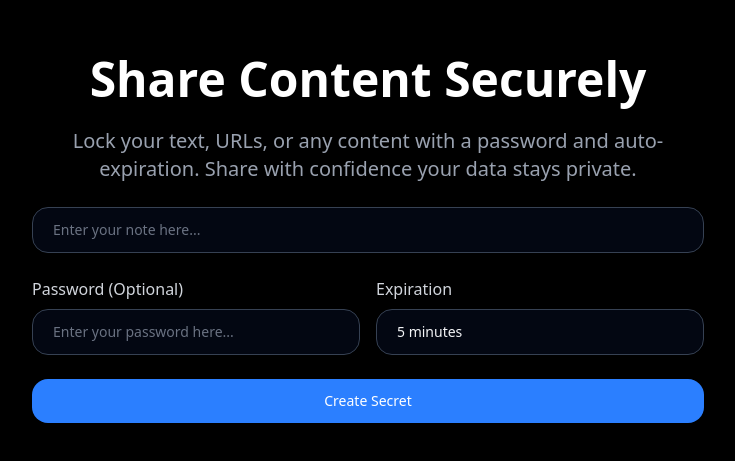
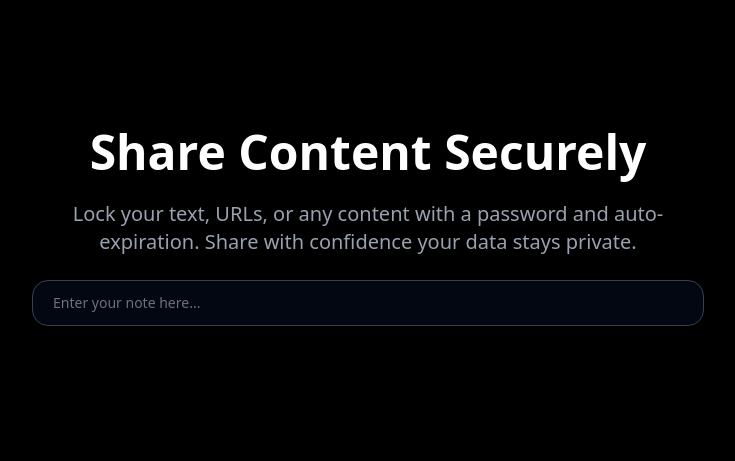
Before and after one commit to Izume01/Reliq, a Next.js app: page / in a window 1280 px wide. Shown: the part 161-622 px from the top of the page, without its empty margins (272-1007 px from the left). Built offline with nearby package versions, Linux system fonts and the light colour scheme.

Commit message:
adding the secret options

```diff
--- a/src/app/page.tsx
+++ b/src/app/page.tsx
@@ -16,7 +16,6 @@ export default function Home() {
                 </p>
                 <NoteInput/>
                 <OptionSecret/>
-                <SecretButton/>
 
             </div>
         </div>
--- a/src/app/s/[...slug]/page.tsx
+++ b/src/app/s/[...slug]/page.tsx
@@ -3,7 +3,6 @@ import React from 'react'
 const slugPage = async ({params} : {params : Promise<{slug : string}>}) => {
 
   const {slug} = await params
-
   return (
     <div>
 
--- a/src/components/common/OptionSecret.tsx
+++ b/src/components/common/OptionSecret.tsx
@@ -2,6 +2,7 @@
 import React, { useState, useEffect } from "react";
 import useSecret from "@/lib/store/secret";
 import { Input } from "@/components/base/Input";
+import SecretButton from "@/components/common/SecretButton";
 
 const OptionSecret = () => {
     const { timetolive, setTimetolive, password, setPassword, notes } = useSecret();
@@ -15,6 +16,9 @@ const OptionSecret = () => {
 
     return (
         <div className="w-full">
+            {
+                isOpen && (
+                    <>
                         <div className="flex flex-row gap-4">
                             {/* Password */}
                             <div className="flex flex-1 flex-col gap-2">
@@ -26,8 +30,7 @@ const OptionSecret = () => {
                                     id="password"
                                     placeholder="Enter your password here..."
                                     value={password as string}
-                        onChange={(e) => setPassword(e.target.value)}
-                    />
+                                    onChange={(e) => setPassword(e.target.value)}/>
                             </div>
 
                             {/* Time to Live */}
@@ -41,6 +44,7 @@ const OptionSecret = () => {
                                     onChange={(e) => setTimetolive(Number(e.target.value))}
                                     className="w-full px-5 py-3 text-sm border border-gray-700 bg-gray-950 text-gray-100 placeholder-gray-500 rounded-2xl shadow-sm focus:outline-none focus:ring-2 focus:ring-blue-500 focus:border-blue-500 transition duration-200 appearance-none"
                                 >
+                                    <option value={0}>Select Time to Live</option>
                                     <option value={300}>5 minutes</option>
                                     <option value={600}>10 minutes</option>
                                     <option value={1800}>30 minutes</option>
@@ -48,6 +52,11 @@ const OptionSecret = () => {
 
                             </div>
                         </div>
+                        <SecretButton/></>
+                )
+            }
+
+
         </div>
     );
 };
--- a/src/components/common/SecretButton.tsx
+++ b/src/components/common/SecretButton.tsx
@@ -10,6 +10,8 @@ const SecretButton = () => {
   const [errorMessage, setErrorMessage] = useState("");
   const [isSuccess, setIsSuccess] = useState(false);
   const [data, setData] = useState(null);
+
+
 
   const handleCreateSecret = async () => {
     setIsLoading(true);
@@ -74,7 +76,7 @@ const SecretButton = () => {
 
   return (
     <button
-      className="w-full px-5 py-3 text-sm font-medium text-white bg-blue-500 rounded-2xl shadow-sm hover:bg-blue-600 transition duration-200"
+      className="w-full px-5 py-3 mt-5   text-sm font-medium text-white bg-blue-500 rounded-2xl shadow-sm hover:bg-blue-600 transition duration-200"
       onClick={handleCreateSecret}
       disabled={isLoading || isSuccess}
     >
@@ -83,4 +85,4 @@ const SecretButton = () => {
   );
 };
 
-export default SecretButton;
+export default SecretButton
--- a/src/lib/store/secret.ts
+++ b/src/lib/store/secret.ts
@@ -4,17 +4,20 @@ interface SecretTypes  {
     notes: string;
     timetolive: number;
     password: string;
+    model : boolean
 
     setNote: (note: string) => void;
     setPassword: (password: string) => void;
     setTimetolive: (timetolive: number) => void;
+    setModel : (model : boolean) => void;
 }
 
 const useSecret = create<SecretTypes>((set) => ({
     notes: "",
     timetolive: 0,
     password: "",
-
+    model : false,
+    setModel : (modelval) => set({model : modelval}),
     setNote: (note) => set({ notes: note }),
     setPassword: (password) => set({ password }),
 
```
Also changed, not shown: 1 other file (tests, documents, lock files or other folders). Lines whose indentation alone changed are shown as unchanged.
